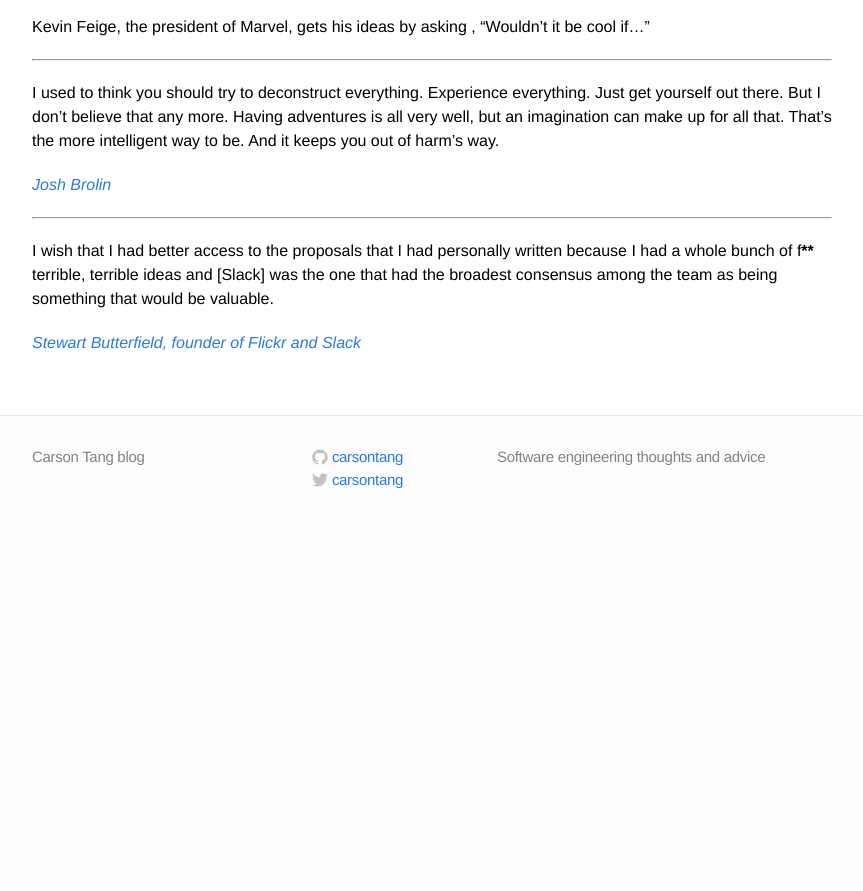
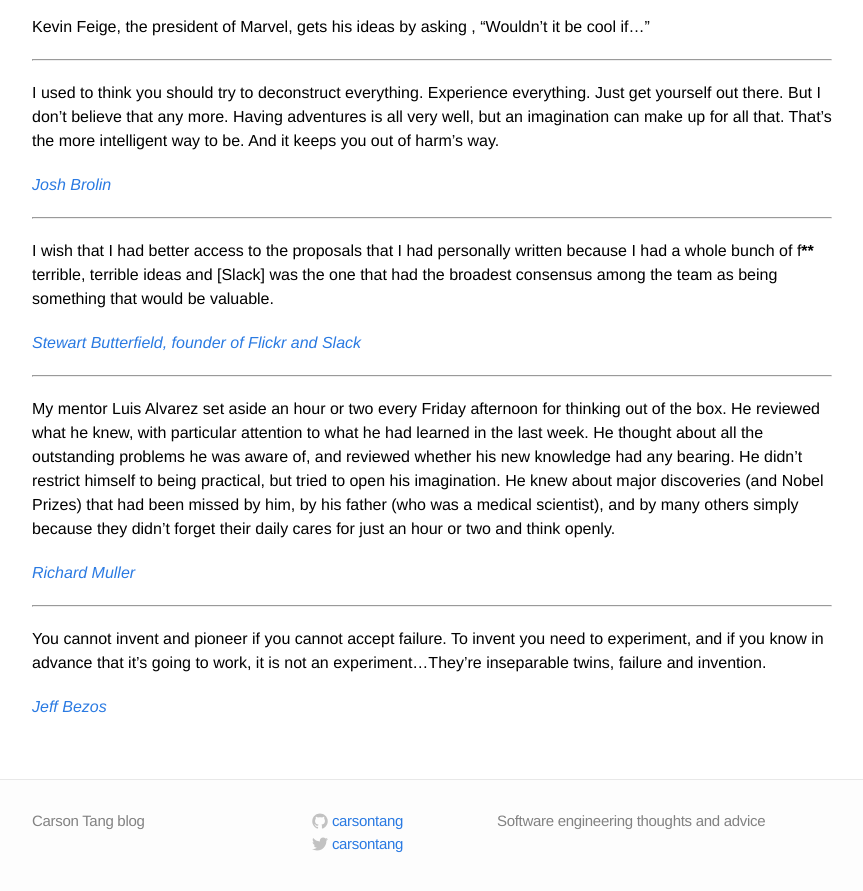
Before and after one commit to carsontang/carsontang.github.io, a Jekyll site: the page built from quotes.md, in a window 1280 px wide and 900 px high, scrolled down 7056 px. Shown: the top 891 px of the window, without its empty margins (208-1071 px from the left). Built offline with Jekyll 4.4.1, drawn with Linux system fonts in a browser that asks for light colours; before the commit the page ends 7592 px from its top, so only the background shows below that.

Commit message:
added quote by Jeff Bezos

```diff
--- a/quotes.md
+++ b/quotes.md
@@ -299,3 +299,15 @@ I used to think you should try to deconstruct everything. Experience everything.
 I wish that I had better access to the proposals that I had personally written because I had a whole bunch of f****** terrible, terrible ideas and [Slack] was the one that had the broadest consensus among the team as being something that would be valuable.
 
 *[Stewart Butterfield, founder of Flickr and Slack](https://www.youtube.com/watch?v=zsBjAuexPq4&t=7m14s)*
+
+---
+
+My mentor Luis Alvarez set aside an hour or two every Friday afternoon for thinking out of the box. He reviewed what he knew, with particular attention to what he had learned in the last week. He thought about all the outstanding problems he was aware of, and reviewed whether his new knowledge had any bearing. He didn’t restrict himself to being practical, but tried to open his imagination. He knew about major discoveries (and Nobel Prizes) that had been missed by him, by his father (who was a medical scientist), and by many others simply because they didn’t forget their daily cares for just an hour or two and think openly.
+
+*[Richard Muller](https://www.quora.com/What-is-the-one-habit-that-can-transform-your-world-forever/answer/Richard-Muller-3)*
+
+---
+
+You cannot invent and pioneer if you cannot accept failure. To invent you need to experiment, and if you know in advance that it's going to work, it is not an experiment...They're inseparable twins, failure and invention.
+
+*[Jeff Bezos](https://www.youtube.com/watch?v=LqL3tyCQ1yY#t=10m14s)*
```
